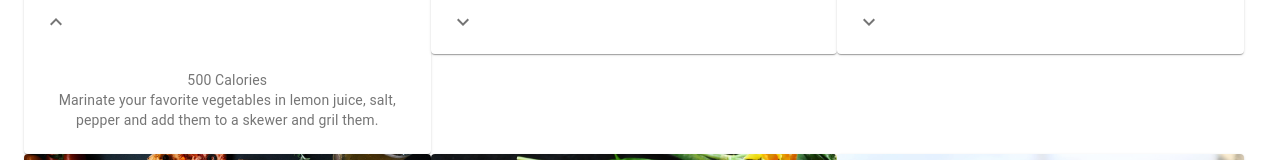
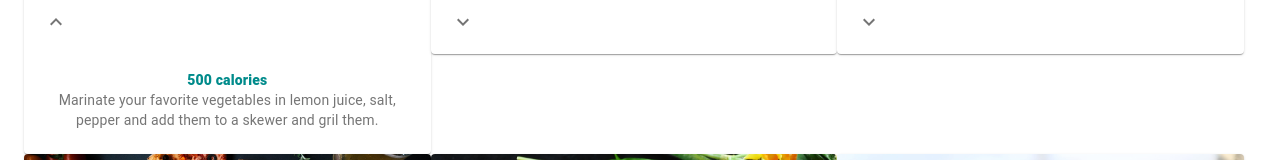
Before and after one commit to fj1/devtools-workshop, a React (Create React App) app: page / in a window 1280 px wide. Both pictures are taken after a click on the button 56 px from the left and 458 px from the top of the page. Shown: the part 437-597 px from the top of the page. Built offline with nearby package versions, Linux system fonts and the light colour scheme.

Commit message:
Add styling for calories text.

```diff
--- a/src/App.css
+++ b/src/App.css
@@ -95,3 +95,8 @@ img {
     max-width: none !important;
   }
 }
+
+.calorie-text {
+  font-weight: 900;
+  color: #008b8b;
+}
--- a/src/components/RecipeCard.js
+++ b/src/components/RecipeCard.js
@@ -53,7 +53,7 @@ class RecipeCard extends Component {
         <Collapse in={this.state.expanded} timeout="auto" unmountOnExit>
           <CardContent>
             <Typography variant="body2" color="textSecondary" component="p">
-              {getCalories(recipeName)} Calories
+              <span className="calorie-text">{getCalories(recipeName)}</span>
             </Typography>
             <Typography variant="body2" color="textSecondary" component="p">
               {getRecipe(recipeName)}
--- a/src/components/RecipeUtils.js
+++ b/src/components/RecipeUtils.js
@@ -26,24 +26,24 @@ export const getRecipe = recipeName => {
 export const getCalories = recipeName => {
   switch (recipeName) {
     case "Vegetable Kebab":
-      return "500";
+      return "500 calories";
     case "Hamburger":
-      return "1000";
+      return "1000 calories";
     case "Grilled Chicken":
-      return "800";
+      return "800 calories";
     case "Pizza":
-      return "600";
+      return "600 calories";
     case "Potato Soup":
-      return "650";
+      return "650 calories";
     case "Prawns":
-      return "1500";
+      return "1500 calories";
     case "Spaghetti":
-      return "1200";
+      return "1200 calories";
     case "Sushi":
-      return "700";
+      return "700 calories";
     case "Toast Omelette":
-      return "750";
+      return "750 calories";
     default:
-      return "Calories not found!";
+      return "No calories found!";
   }
 };
```
